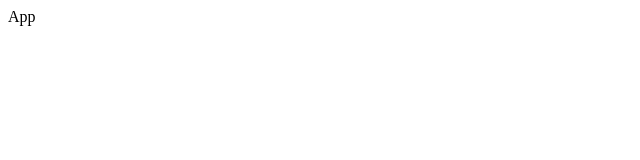
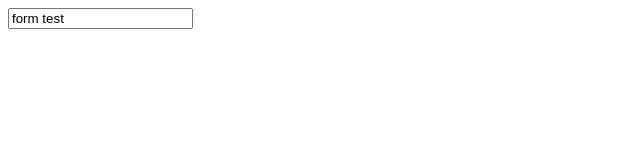
Before and after one commit to jaehunn/form-control, a React (Vite) app: page / in a window 1280 px wide. Shown: the top 160 px of the page, without its empty margins (0-640 px from the left). Built offline with nearby package versions, Linux system fonts and the light colour scheme.

Commit message:
Typescript Path Alias Setting

```diff
--- a/package.json
+++ b/package.json
@@ -13,6 +13,7 @@
     "react-dom": "^18.2.0"
   },
   "devDependencies": {
+    "@types/node": "^18.14.0",
     "@types/react": "^18.0.27",
     "@types/react-dom": "^18.0.10",
     "@vitejs/plugin-react": "^3.1.0",
--- a/src/App.tsx
+++ b/src/App.tsx
@@ -1,5 +1,13 @@
+import Form from "./components/Form";
+
 const App = () => {
-  return <div>App</div>;
+  return (
+    <div>
+      <Form>
+        <input type="text" value={"form test"} />
+      </Form>
+    </div>
+  );
 };
 
 export default App;
--- /dev/null
+++ b/src/components/Form.tsx
@@ -0,0 +1,13 @@
+import { FormHTMLAttributes, PropsWithChildren } from "react";
+
+type Props = PropsWithChildren<
+  FormHTMLAttributes<HTMLFormElement> & {
+    //  ...
+  }
+>;
+
+const Form = ({ children, ...props }: Props) => {
+  return <form {...props}>{children}</form>;
+};
+
+export default Form;
--- a/tsconfig.json
+++ b/tsconfig.json
@@ -14,7 +14,11 @@
     "resolveJsonModule": true,
     "isolatedModules": true,
     "noEmit": true,
-    "jsx": "react-jsx"
+    "jsx": "react-jsx",
+    "baseUrl": "src",
+    "paths": {
+      "~/*": ["*"]
+    }
   },
   "include": ["src"],
   "references": [{ "path": "./tsconfig.node.json" }]
--- a/vite.config.ts
+++ b/vite.config.ts
@@ -1,5 +1,6 @@
 import { defineConfig } from "vite";
 import react from "@vitejs/plugin-react";
+import path from "path";
 
 // https://vitejs.dev/config/
 export default defineConfig({
@@ -8,4 +9,7 @@ export default defineConfig({
     port: 3000,
     open: true,
   },
+  resolve: {
+    alias: [{ find: "~", replacement: path.resolve(__dirname, "src") }],
+  },
 });
```
Also changed, not shown: .pnp.cjs, 1 other file (tests, documents, lock files or other folders).
